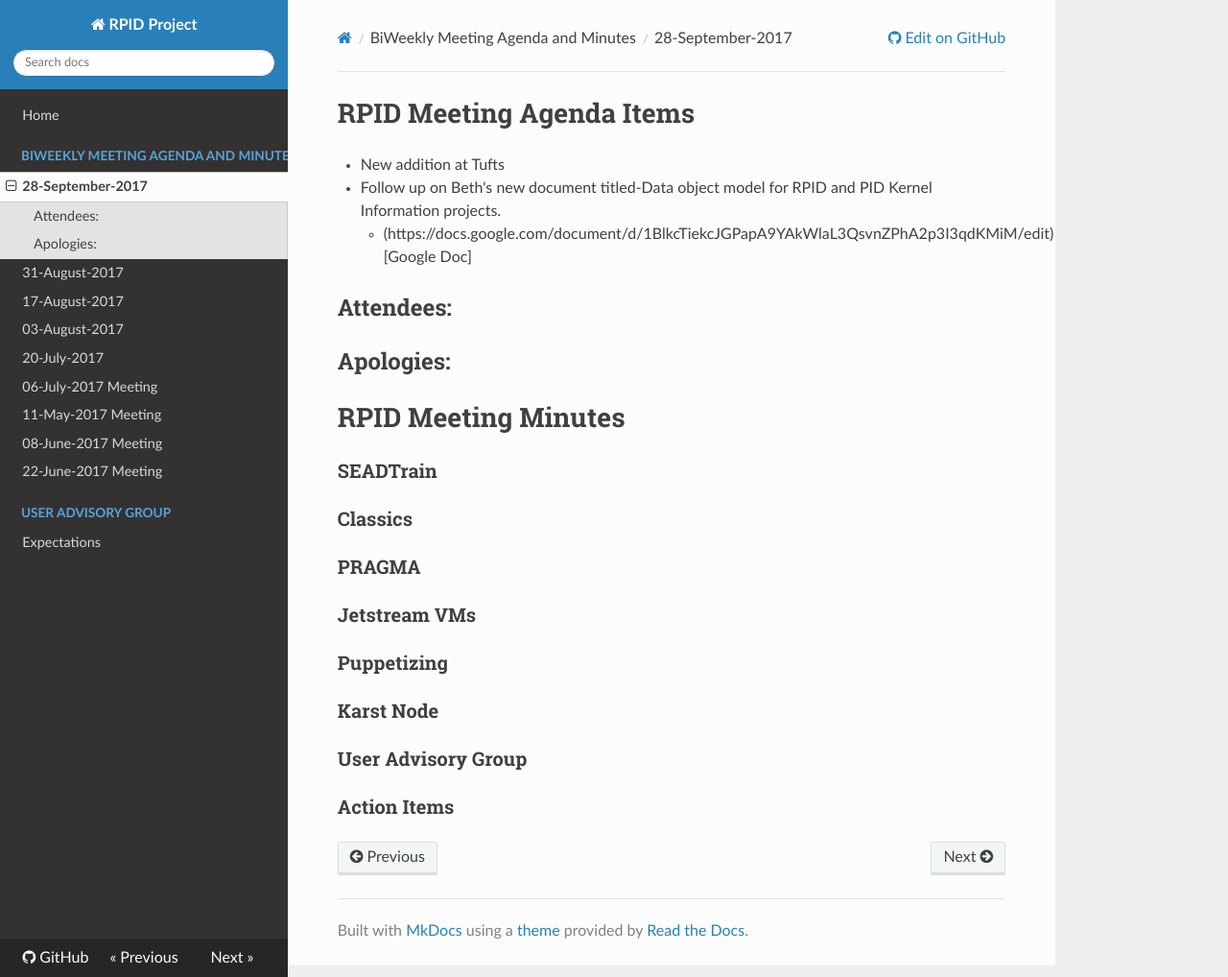
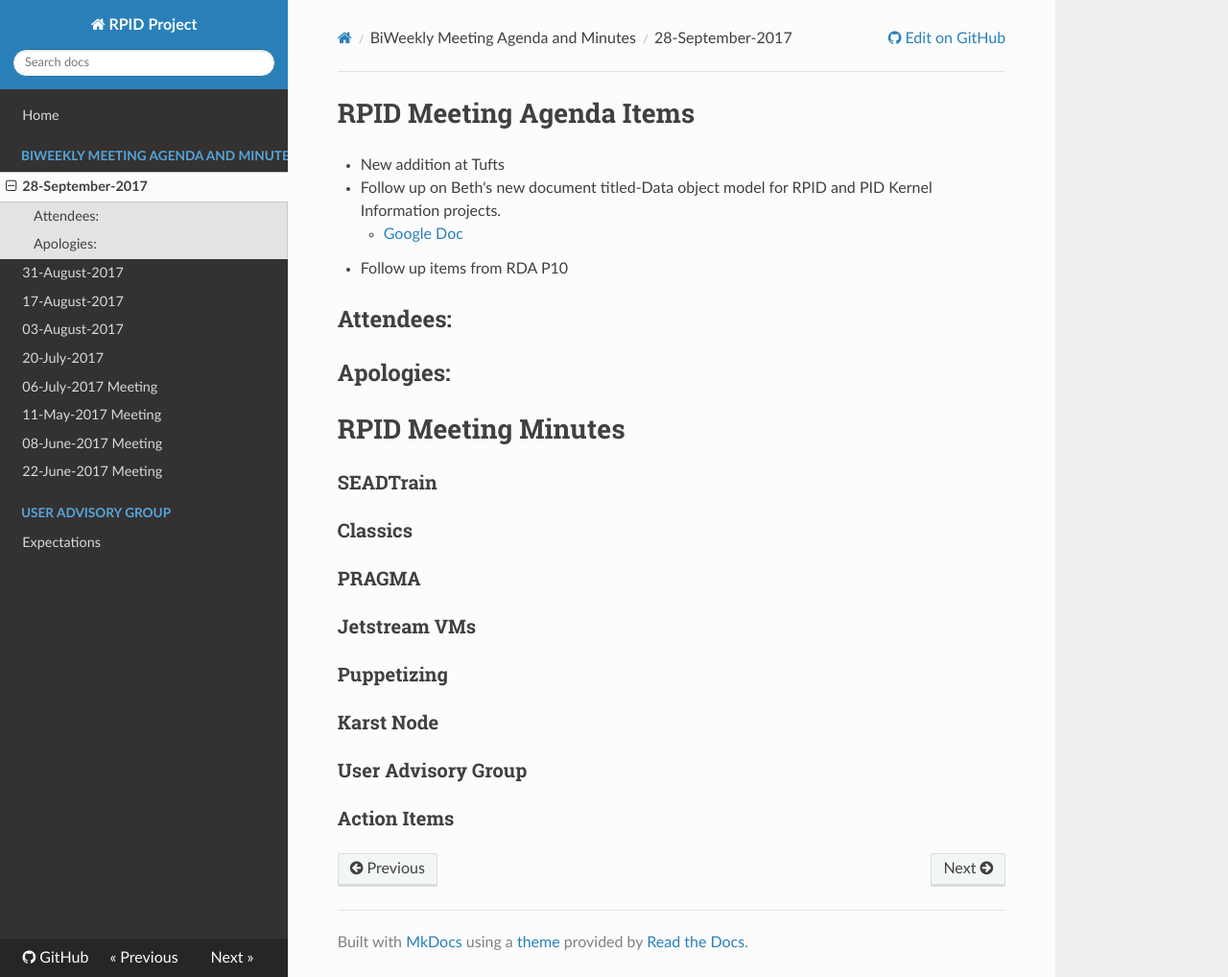
Before and after one commit to rpidproject/rpid, an MkDocs documentation site: the page built from docs/28-September-2017.md, in a window 1280 px wide and 1018 px high. Shown: the whole window at 96% size. Built offline with MkDocs 1.6.1, drawn with Linux system fonts in a browser that asks for light colours; nearby versions of some CDN libraries; old or Windows-style settings are respelled for this version of MkDocs.

Commit message:
Update 28-September-2017.md

```diff
--- a/docs/28-September-2017.md
+++ b/docs/28-September-2017.md
@@ -2,7 +2,8 @@
 
    * New addition at Tufts
    * Follow up on Beth's new document titled-Data object model for RPID and PID Kernel Information projects.
-      * (https://docs.google.com/document/d/1BlkcTiekcJGPapA9YAkWlaL3QsvnZPhA2p3I3qdKMiM/edit)[Google Doc]
+      * [Google Doc](https://docs.google.com/document/d/1BlkcTiekcJGPapA9YAkWlaL3QsvnZPhA2p3I3qdKMiM/edit)
+   * Follow up items from RDA P10
 
 ## Attendees:
 ## Apologies:
```
